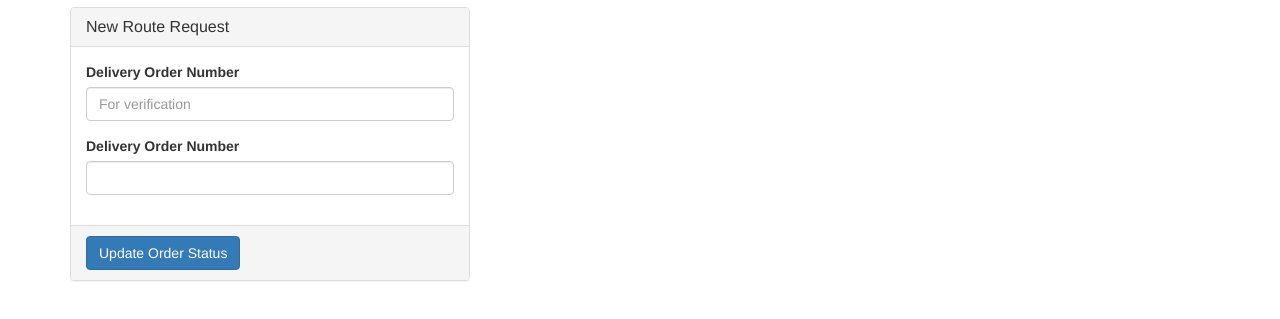
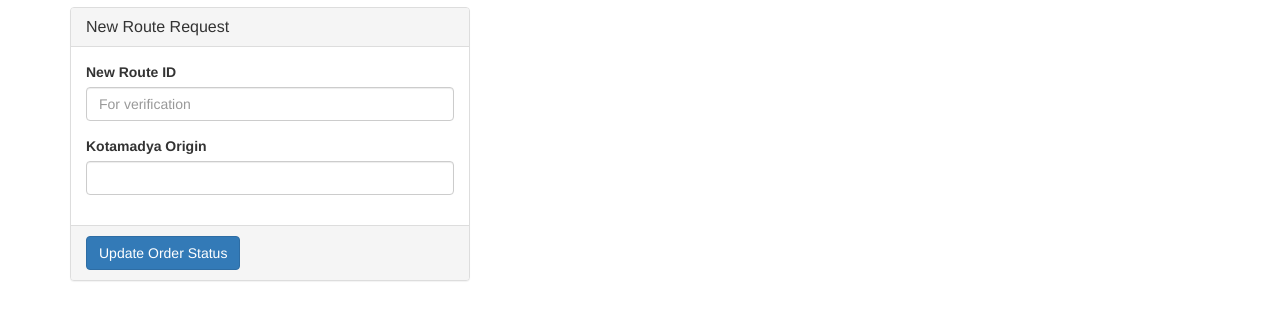
Before and after one commit to sanriohdd/Salesforce, a website: page public/index.html in a window 1280 px wide. Shown: the part 53-372 px from the top of the page. Drawn offline with nearby package versions, Linux system fonts and the light colour scheme.

Commit message:
Update index.html

```diff
--- a/public/index.html
+++ b/public/index.html
@@ -77,11 +77,11 @@
                 </div>
                 <div class="panel-body">
                     <div class="form-group">
-                        <label for="Delivery Order">Delivery Order Number</label>
+                        <label for="Delivery Order">New Route ID</label>
                         <input type="text" class="form-control" id="Name" placeholder="For verification" required>
                     </div>
                     <div class="form-group">
-                        <label for="Delivery Order">Delivery Order Number</label>
+                        <label for="Delivery Order">Kotamadya Origin</label>
                         <output type="text" class="form-control" id="KotamadyaOrigin__c" placeholder="For verification" required>
                     </div>
 
```
